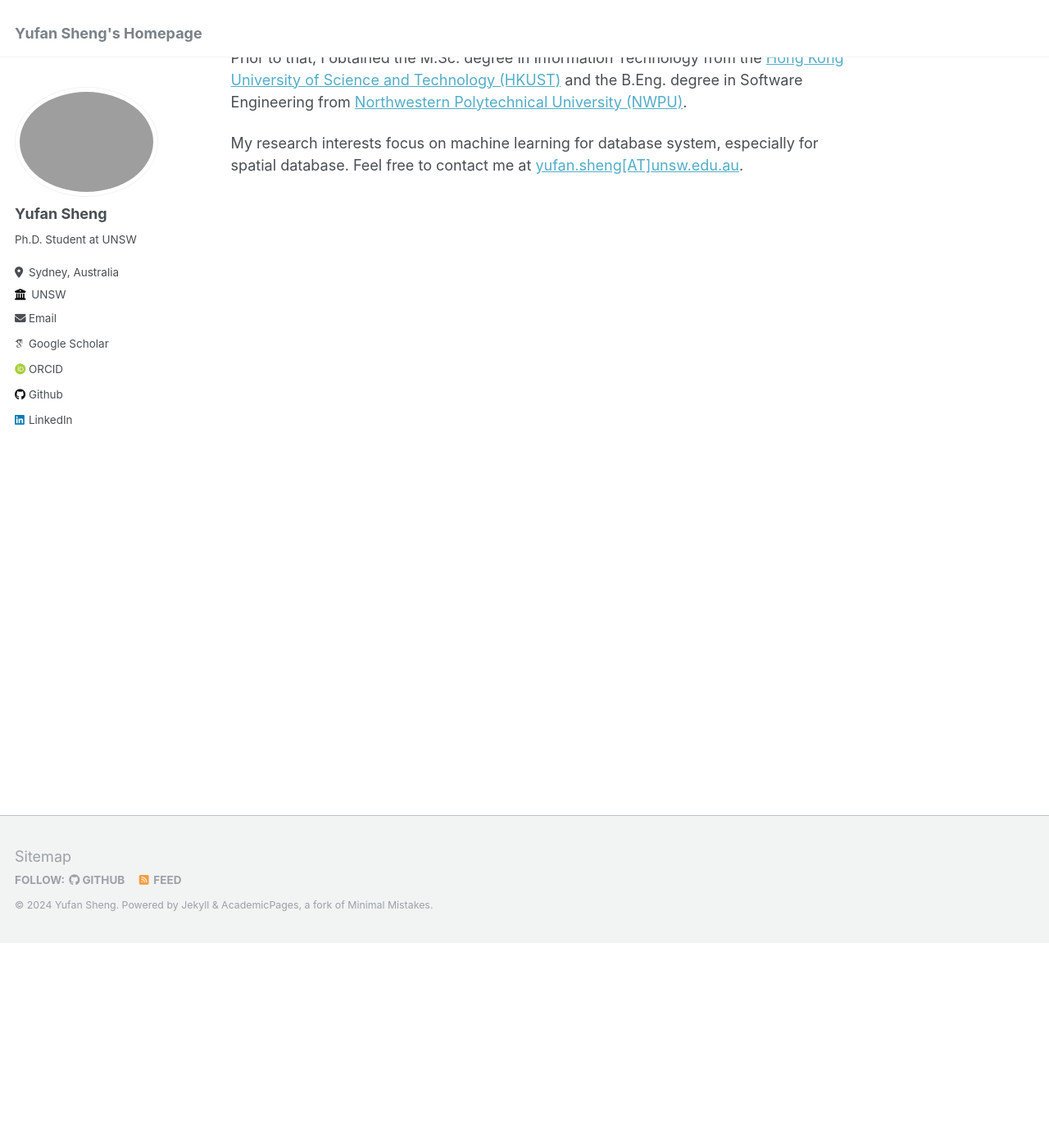
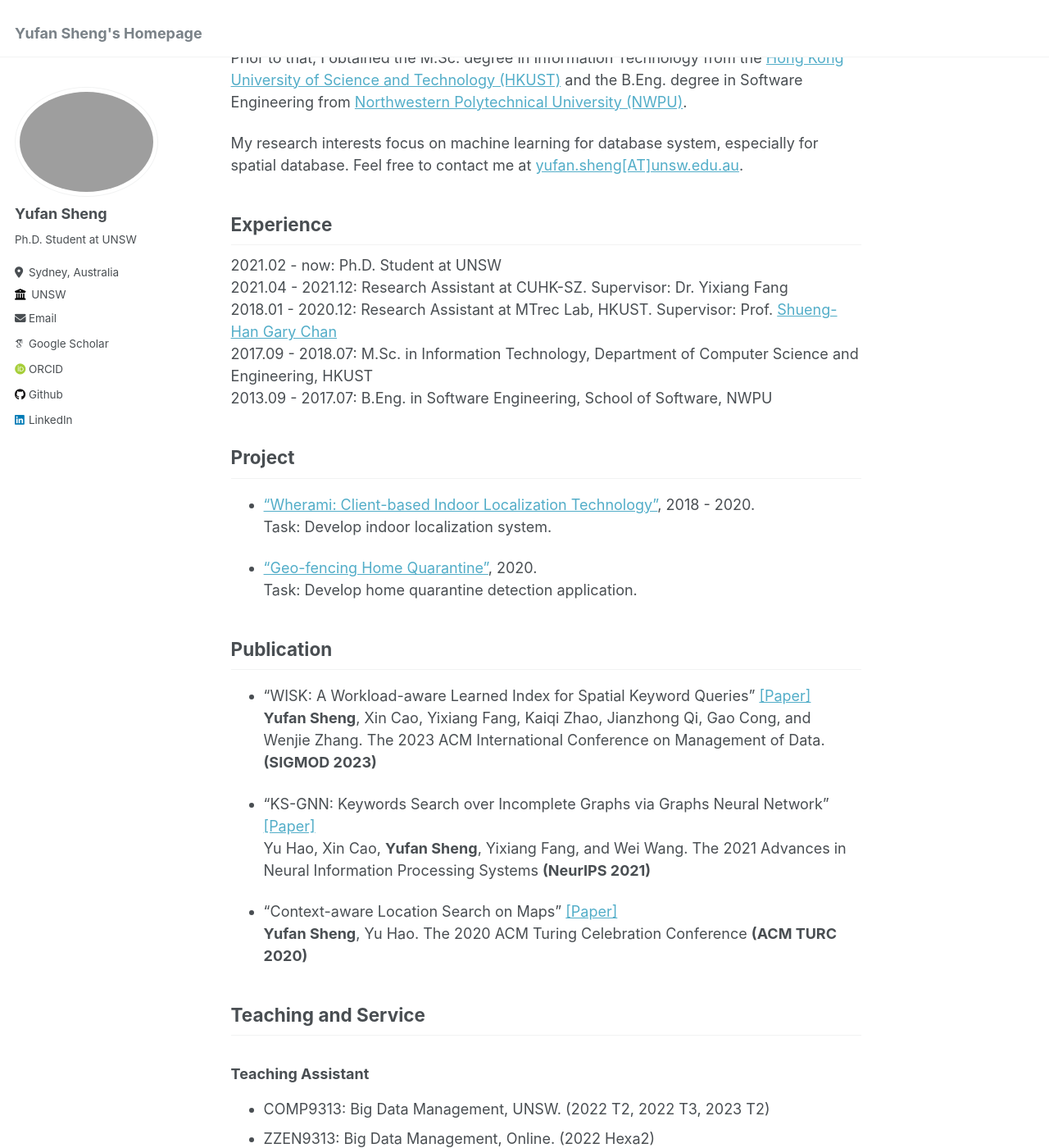
Before and after one commit to shengyufan/shengyufan.github.io, a Jekyll site: the page built from _pages/about.md, in a window 1280 px wide and 1400 px high, scrolled down 250 px. Shown: the whole window at 82% size. Built offline with Jekyll 4.4.1, drawn with Linux system fonts in a browser that asks for light colours; some web fonts are replaced; some of the changed text lies outside the part shown.

Commit message:
Update about.md

```diff
--- a/_pages/about.md
+++ b/_pages/about.md
@@ -7,8 +7,49 @@ redirect_from:
   - /about.html
 ---
 
-Currently I am a fourth-year Ph.D. student in Computer Science and Engineering at [the University of New South Wales (UNSW)](https://www.unsw.edu.au/), supervised by Dr. [Xin Cao](https://xincao-unsw.github.io/) and Prof. [Wenjie Zhang](https://www.cse.unsw.edu.au/~zhangw/). Additionally, I am fortunate to work under the guidance of esteemed supervisors, Dr. [Kaiqi Zhao](https://kaiqi.blogs.auckland.ac.nz/) and Dr. [Yixiang Fang](https://fangyixiang.github.io/) from diverse institutions. Their expertise and support have been invaluable to my research.
+Currently I am a fourth-year Ph.D. student in Computer Science and Engineering at [the University of New South Wales (UNSW)](https://www.unsw.edu.au/), supervised by Dr. [Xin Cao](https://xincao-unsw.github.io/) and Prof. [Wenjie Zhang](https://www.cse.unsw.edu.au/~zhangw/). Additionally, I am fortunate to work under the guidance of esteemed supervisors, Dr. [Kaiqi Zhao](https://kaiqi.blogs.auckland.ac.nz/) (UoA) and Dr. [Yixiang Fang](https://fangyixiang.github.io/) (CUHK-SZ) from diverse institutions. Their expertise and support have been invaluable to my research.
 
 Prior to that, I obtained the M.Sc. degree in Information Technology from the [Hong Kong University of Science and Technology (HKUST)](https://hkust.edu.hk/) and the B.Eng. degree in Software Engineering from [Northwestern Polytechnical University (NWPU)](https://en.nwpu.edu.cn/).
 
 My research interests focus on machine learning for database system, especially for spatial database. Feel free to contact me at [yufan.sheng\[AT\]unsw.edu.au](mailto:yufan.sheng@unsw.edu.au).
+
+## Experience
+2021.02 - now: Ph.D. Student at UNSW \
+2021.04 - 2021.12: Research Assistant at CUHK-SZ. Supervisor: Dr. Yixiang Fang \
+2018.01 - 2020.12: Research Assistant at MTrec Lab, HKUST. Supervisor: Prof. [Shueng-Han Gary Chan](https://www.cse.ust.hk/~gchan/) \
+2017.09 - 2018.07: M.Sc. in Information Technology, Department of Computer Science and Engineering, HKUST \
+2013.09 - 2017.07: B.Eng. in Software Engineering, School of Software, NWPU
+
+## Project
+* ["Wherami: Client-based Indoor Localization Technology"](https://vprd.hkust.edu.hk/highlight-recognition/impact-cases/location-based-tech), 2018 - 2020.\
+Task: Develop indoor localization system.
+
+* ["Geo-fencing Home Quarantine"](https://vprd.hkust.edu.hk/highlight-recognition/impact-cases/location-based-tech), 2020.\
+Task: Develop home quarantine detection application.
+
+
+## Publication
+* "WISK: A Workload-aware Learned Index for Spatial Keyword Queries" [\[Paper\]](https://dl.acm.org/doi/10.1145/3589332) \
+**Yufan Sheng**, Xin Cao, Yixiang Fang, Kaiqi Zhao, Jianzhong Qi, Gao Cong, and Wenjie Zhang. The 2023 ACM International Conference on Management of Data. **(SIGMOD 2023)**
+
+* "KS-GNN: Keywords Search over Incomplete Graphs via Graphs Neural Network" [\[Paper\]](https://proceedings.neurips.cc/paper_files/paper/2021/file/0d7363894acdee742caf7fe4e97c4d49-Paper.pdf) \
+Yu Hao, Xin Cao, **Yufan Sheng**, Yixiang Fang, and Wei Wang. The 2021 Advances in Neural Information Processing Systems **(NeurIPS 2021)**
+
+* "Context-aware Location Search on Maps" [\[Paper\]](https://dl.acm.org/doi/abs/10.1145/3393527.3393556) \
+**Yufan Sheng**, Yu Hao. The 2020 ACM Turing Celebration Conference **(ACM TURC 2020)**
+
+## Teaching and Service
+### Teaching Assistant
+* COMP9313: Big Data Management, UNSW. (2022 T2, 2022 T3, 2023 T2)
+* ZZEN9313: Big Data Management, Online. (2022 Hexa2)
+
+### Service
+* PC Memeber: [IEEE BigData 2023](https://bigdataieee.org/BigData2023/index.html)
+* External Reviewer: [VLDB 2023](https://vldb.org/2023/), [MDM 2022](https://mdm2022.cs.ucy.ac.cy/index.html)
+* Student Volunteer: [SIGMOD 2023](https://2023.sigmod.org/)
+
+## Award
+* Student Travel Award: SIGMOD 2023
+* Development and Research Training Grant (DRTG): UNSW 2023
+* University International Postgraduate Award (UIPA): UNSW 2021 - 2024
+* The Third Prize Scholarship: NWPU 2017
```
